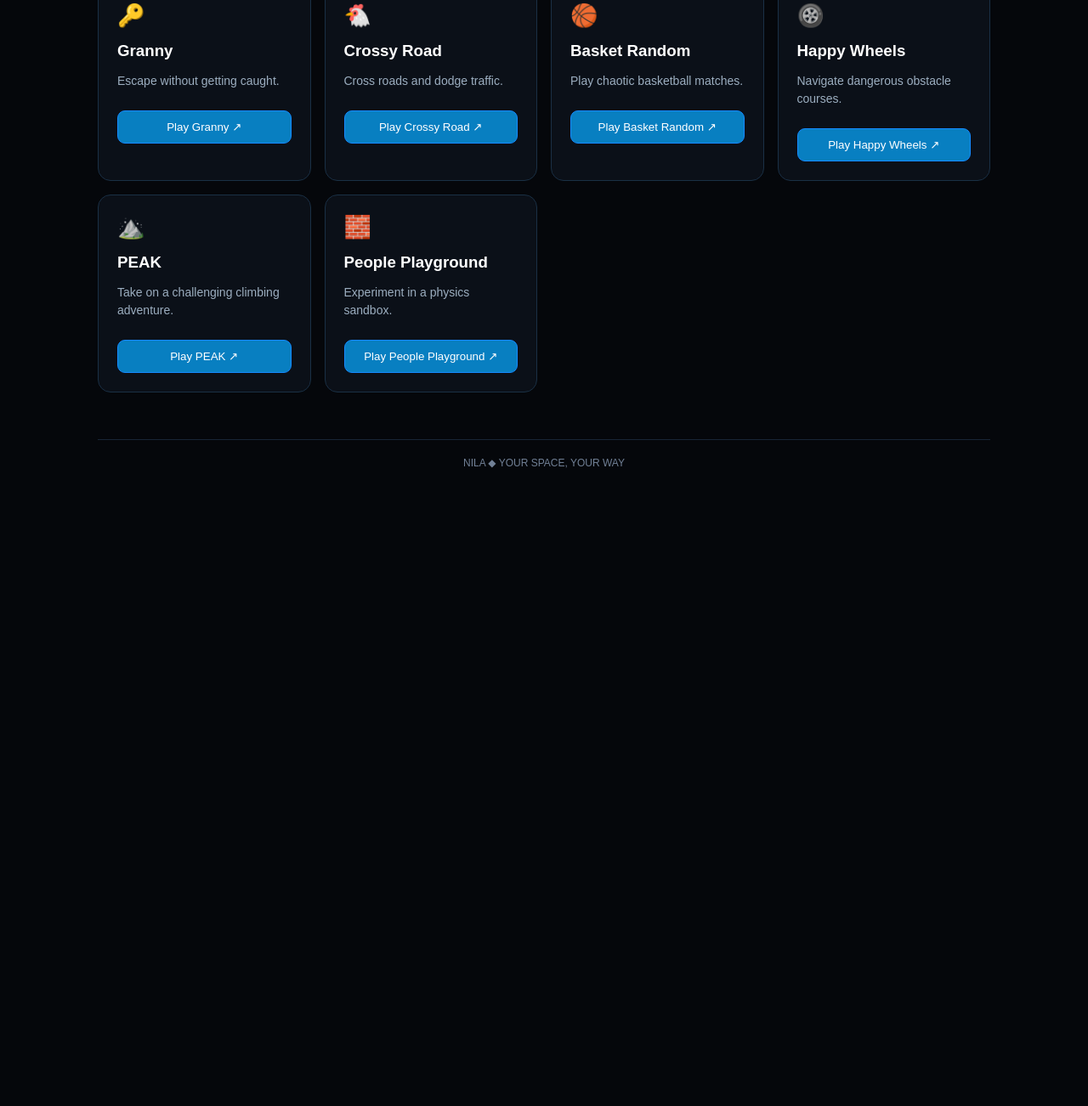
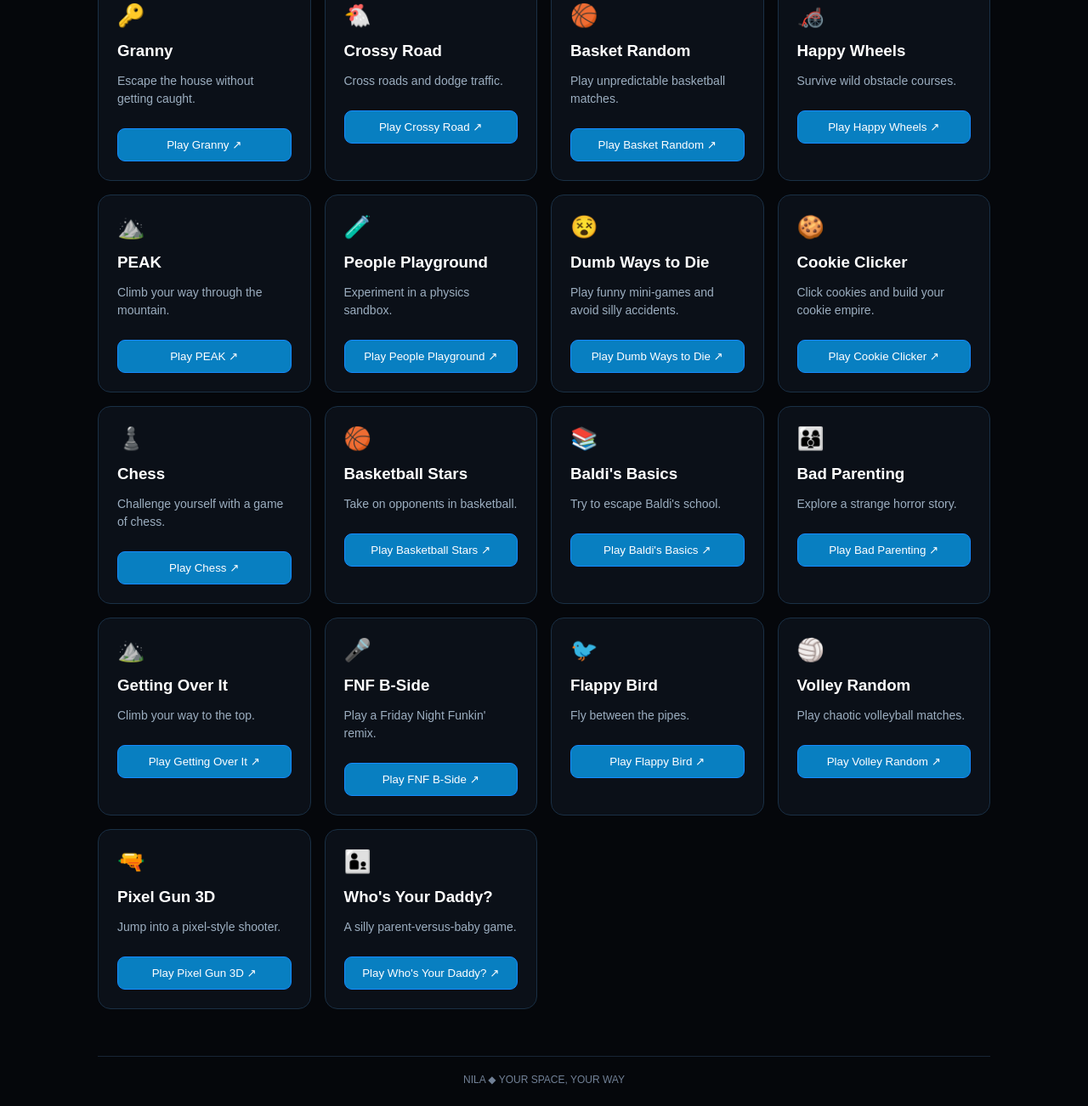
Before and after one commit to MarkiestWilliamsGames/NilaCenter, a website: page index.html in a window 1280 px wide. Shown: the part 1047-2349 px from the top of the page at 85% size. Before the commit the page ends 1623 px from the top, so only its background shows below. Drawn offline with Linux system fonts and the light colour scheme.

Commit message:
Update index.html

```diff
--- a/index.html
+++ b/index.html
@@ -231,7 +231,6 @@
   padding-top: 8px;
 }
 
-/* Full-screen game view with no page scrolling */
 body.game-open {
   overflow: hidden;
   height: 100vh;
@@ -263,7 +262,6 @@
   padding: 0;
 }
 
-/* Browser-style bar above the game */
 #gameBrowserBar {
   display: none;
 }
@@ -297,7 +295,6 @@
   border-radius: 8px 8px 0 0;
 }
 
-/* X stays on the right */
 body.game-open #closeGame {
   position: absolute;
   top: 12px;
@@ -352,7 +349,9 @@
   cursor: pointer;
 }
 
-#closeGame:hover { background: #b91c1c; }
+#closeGame:hover {
+  background: #b91c1c;
+}
 
 #browserFrame {
   width: 100%;
@@ -458,6 +457,7 @@
       </div>
 
       <div class="sites">
+
         <article class="site">
           <div class="site-icon">🎮</div>
           <h3>Slope</h3>
@@ -517,7 +517,7 @@
         <article class="site">
           <div class="site-icon">🔑</div>
           <h3>Granny</h3>
-          <p>Escape without getting caught.</p>
+          <p>Escape the house without getting caught.</p>
           <button onclick="playGame('granny.html')">Play Granny ↗</button>
         </article>
 
@@ -531,30 +531,115 @@
         <article class="site">
           <div class="site-icon">🏀</div>
           <h3>Basket Random</h3>
-          <p>Play chaotic basketball matches.</p>
+          <p>Play unpredictable basketball matches.</p>
           <button onclick="playGame('basket-random.html')">Play Basket Random ↗</button>
         </article>
 
         <article class="site">
-          <div class="site-icon">🛞</div>
+          <div class="site-icon">🦽</div>
           <h3>Happy Wheels</h3>
-          <p>Navigate dangerous obstacle courses.</p>
+          <p>Survive wild obstacle courses.</p>
           <button onclick="playGame('happy-wheels.html')">Play Happy Wheels ↗</button>
         </article>
 
         <article class="site">
           <div class="site-icon">⛰️</div>
           <h3>PEAK</h3>
-          <p>Take on a challenging climbing adventure.</p>
+          <p>Climb your way through the mountain.</p>
           <button onclick="playGame('peak.html')">Play PEAK ↗</button>
         </article>
 
         <article class="site">
-          <div class="site-icon">🧱</div>
+          <div class="site-icon">🧪</div>
           <h3>People Playground</h3>
           <p>Experiment in a physics sandbox.</p>
           <button onclick="playGame('people-playground.html')">Play People Playground ↗</button>
         </article>
+
+        <article class="site">
+          <div class="site-icon">😵</div>
+          <h3>Dumb Ways to Die</h3>
+          <p>Play funny mini-games and avoid silly accidents.</p>
+          <button onclick="playGame('dumb_ways_to_die.html')">Play Dumb Ways to Die ↗</button>
+        </article>
+
+        <article class="site">
+          <div class="site-icon">🍪</div>
+          <h3>Cookie Clicker</h3>
+          <p>Click cookies and build your cookie empire.</p>
+          <button onclick="playGame('cookie_clicker.html')">Play Cookie Clicker ↗</button>
+        </article>
+
+        <article class="site">
+          <div class="site-icon">♟️</div>
+          <h3>Chess</h3>
+          <p>Challenge yourself with a game of chess.</p>
+          <button onclick="playGame('chess.html')">Play Chess ↗</button>
+        </article>
+
+        <article class="site">
+          <div class="site-icon">🏀</div>
+          <h3>Basketball Stars</h3>
+          <p>Take on opponents in basketball.</p>
+          <button onclick="playGame('basketball_stars.html')">Play Basketball Stars ↗</button>
+        </article>
+
+        <article class="site">
+          <div class="site-icon">📚</div>
+          <h3>Baldi's Basics</h3>
+          <p>Try to escape Baldi's school.</p>
+          <button onclick="playGame('baldis_basics.html')">Play Baldi's Basics ↗</button>
+        </article>
+
+        <article class="site">
+          <div class="site-icon">👨‍👩‍👦</div>
+          <h3>Bad Parenting</h3>
+          <p>Explore a strange horror story.</p>
+          <button onclick="playGame('bad_parenting.html')">Play Bad Parenting ↗</button>
+        </article>
+
+        <article class="site">
+          <div class="site-icon">⛰️</div>
+          <h3>Getting Over It</h3>
+          <p>Climb your way to the top.</p>
+          <button onclick="playGame('getting_over_it.html')">Play Getting Over It ↗</button>
+        </article>
+
+        <article class="site">
+          <div class="site-icon">🎤</div>
+          <h3>FNF B-Side</h3>
+          <p>Play a Friday Night Funkin' remix.</p>
+          <button onclick="playGame('fnf_b_side.html')">Play FNF B-Side ↗</button>
+        </article>
+
+        <article class="site">
+          <div class="site-icon">🐦</div>
+          <h3>Flappy Bird</h3>
+          <p>Fly between the pipes.</p>
+          <button onclick="playGame('flappy_bird.html')">Play Flappy Bird ↗</button>
+        </article>
+
+        <article class="site">
+          <div class="site-icon">🏐</div>
+          <h3>Volley Random</h3>
+          <p>Play chaotic volleyball matches.</p>
+          <button onclick="playGame('volley_random.html')">Play Volley Random ↗</button>
+        </article>
+
+        <article class="site">
+          <div class="site-icon">🔫</div>
+          <h3>Pixel Gun 3D</h3>
+          <p>Jump into a pixel-style shooter.</p>
+          <button onclick="playGame('pixel_gun_3d.html')">Play Pixel Gun 3D ↗</button>
+        </article>
+
+        <article class="site">
+          <div class="site-icon">👨‍👦</div>
+          <h3>Who's Your Daddy?</h3>
+          <p>A silly parent-versus-baby game.</p>
+          <button onclick="playGame('who_s_your_daddy_.html')">Play Who's Your Daddy? ↗</button>
+        </article>
+
       </div>
     </section>
   </section>
@@ -570,13 +655,9 @@
     <div id="gameBrowserBar">
       <h2 id="viewTitle">Game</h2>
     </div>
-
     <button id="closeGame" onclick="closeSite()" aria-label="Close game and return to Nila" title="Back to Nila">✕</button>
-
     <iframe id="browserFrame" src="about:blank" title="Game viewer"></iframe>
-
     <p class="subtitle">If a game does not load here, try opening it in a new tab.</p>
-
     <button onclick="openSlopeTab()">Open game in new tab ↗</button>
   </section>
 </main>
@@ -622,11 +703,8 @@
   window.scrollTo(0, 0);
 }
 
-let currentSiteUrl = "";
-
 function playGame(file) {
   currentSiteUrl = file;
-
   document.getElementById("homePage").style.display = "none";
   document.getElementById("browserPage").style.display = "none";
   document.getElementById("viewer").style.display = "block";
@@ -640,6 +718,8 @@
   closeMenu();
   window.scrollTo(0, 0);
 }
+
+let currentSiteUrl = "";
 
 function openSite(url) {
   currentSiteUrl = url;
@@ -683,7 +763,19 @@
   { name: "Basket Random", url: "basket-random.html", keywords: "basket random basketball sports two player" },
   { name: "Happy Wheels", url: "happy-wheels.html", keywords: "happy wheels racing ragdoll obstacle" },
   { name: "PEAK", url: "peak.html", keywords: "peak climbing mountain adventure" },
-  { name: "People Playground", url: "people-playground.html", keywords: "people playground physics sandbox" }
+  { name: "People Playground", url: "people-playground.html", keywords: "people playground physics sandbox" },
+  { name: "Dumb Ways to Die", url: "dumb_ways_to_die.html", keywords: "dumb ways to die mini games" },
+  { name: "Cookie Clicker", url: "cookie_clicker.html", keywords: "cookie clicker idle clicking" },
+  { name: "Chess", url: "chess.html", keywords: "chess board strategy" },
+  { name: "Basketball Stars", url: "basketball_stars.html", keywords: "basketball stars sports" },
+  { name: "Baldi's Basics", url: "baldis_basics.html", keywords: "baldi basics school horror" },
+  { name: "Bad Parenting", url: "bad_parenting.html", keywords: "bad parenting horror story" },
+  { name: "Getting Over It", url: "getting_over_it.html", keywords: "getting over it climbing" },
+  { name: "FNF B-Side", url: "fnf_b_side.html", keywords: "fnf b side friday night funkin music" },
+  { name: "Flappy Bird", url: "flappy_bird.html", keywords: "flappy bird flying pipes" },
+  { name: "Volley Random", url: "volley_random.html", keywords: "volley random volleyball" },
+  { name: "Pixel Gun 3D", url: "pixel_gun_3d.html", keywords: "pixel gun 3d shooter" },
+  { name: "Who's Your Daddy?", url: "who_s_your_daddy_.html", keywords: "who's your daddy parent baby" }
 ];
 
 document.getElementById("searchForm").addEventListener("submit", function(e) {
@@ -720,7 +812,6 @@
   });
 });
 
-/* Custom cursor */
 const dot = document.getElementById("cursor-dot");
 const ring = document.getElementById("cursor-ring");
 
```
